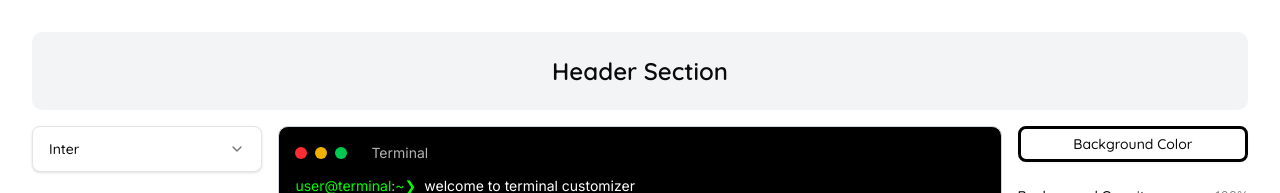
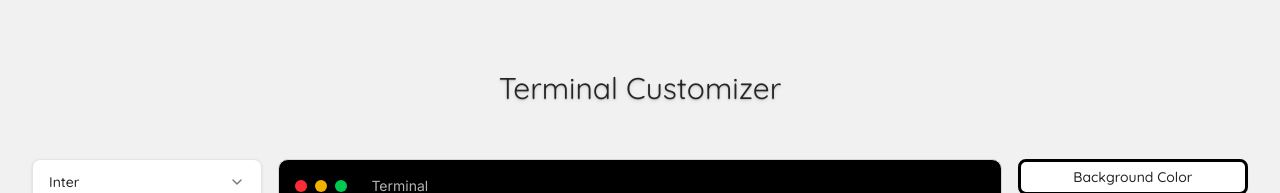
Before and after one commit to 0x99M/terminal-customizer, a Next.js app: page / in a window 1280 px wide. Shown: the top 193 px of the page. Built offline with nearby package versions, Linux system fonts and the light colour scheme.

Commit message:
Change app general look

```diff
--- a/src/app/globals.css
+++ b/src/app/globals.css
@@ -1,5 +1,13 @@
 @import "tailwindcss";
 @import "tw-animate-css";
+
+html,
+body {
+  height: 100%;
+  margin: 0;
+  background-color: #f1f1f1;
+  color: #252525;
+}
 
 @custom-variant dark (&:is(.dark *));
 
--- a/src/app/page.tsx
+++ b/src/app/page.tsx
@@ -5,9 +5,9 @@ import TerminalView from "@/components/terminal-view";
 export default function Home() {
   return (
     <TerminalProvider>
-      <div className="h-screen w-screen grid grid-rows-[1fr_7fr_1fr] gap-4 p-8">
-        <div className="bg-gray-100 rounded-lg flex items-center justify-center">
-          <h1 className="text-2xl font-semibold">Header Section</h1>
+      <div className="h-screen w-screen grid grid-rows-[1.5fr_7fr_1fr] gap-4 p-8">
+        <div className="flex flex-col items-center justify-center">
+          <h1 className="text-3xl text-shadow-md">Terminal Customizer</h1>
         </div>
 
         <div className="grid grid-cols-5 gap-4">
```
